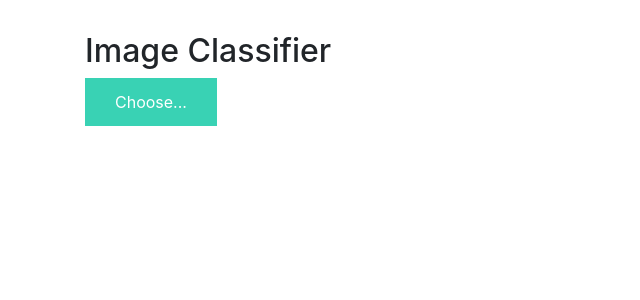
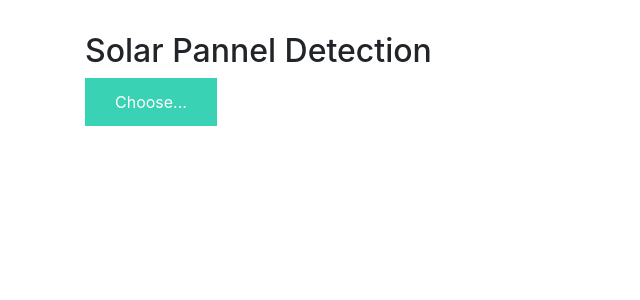
Before and after one commit to SarikaWalake/SolarPanelDetectionn, a Flask app: page / in a window 1280 px wide. Shown: the part 56-356 px from the top of the page, without its empty margins (0-640 px from the left). Run offline with Flask 2, Linux system fonts and the light colour scheme; some libraries are stand-ins or nearby versions.

Commit message:
Update index.html

```diff
--- a/templates/index.html
+++ b/templates/index.html
@@ -1,7 +1,7 @@
 
 {% extends "base.html" %} {% block content %}
 
-<h2>Image Classifier</h2>
+<h2> Solar Pannel Detection </h2>
 
 <div>
     <form id="upload-file" method="post" enctype="multipart/form-data">
```
